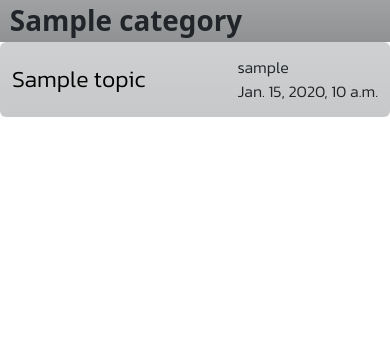
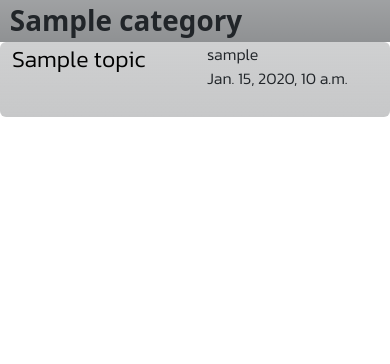
Before and after one commit to robcole-dev/cadius-forum, a Django app: page /topics/category/1/ in a window 390 px wide. Shown: the part 56-420 px from the top of the page. Run offline with Django 3.2, Linux system fonts and the light colour scheme; tables that the repository leaves empty hold one stand-in row (values such as "Sample post"); some libraries are stand-ins or nearby versions; some web fonts are replaced.

Commit message:
Add responsive style to Category detail

```diff
--- a/topic/templates/topic/category_detail.html
+++ b/topic/templates/topic/category_detail.html
@@ -11,8 +11,8 @@
         <div class="container gy-5">
             {% for topic in topics %}
             <div class="row bg-dark bg-gradient bg-opacity-25 rounded topic">
-                <a class="col d-flex fs-3 align-items-center text-black text-decoration-none" href="{% url 'topic_detail' category.id topic.id %}">{{ topic.title }}</a>
-                <div class="col d-flex align-items-center justify-content-end">
+                <a class="col fs-3 align-middle text-black text-decoration-none" href="{% url 'topic_detail' category.id topic.id %}">{{ topic.title }}</a>
+                <div class="col col-sm-5 col-md-4 col-lg-3 col-xl-2 align-items-center justify-content-start">
                     {{ topic.author }}
                     <br>
                     {{ topic.startdate }}
```
